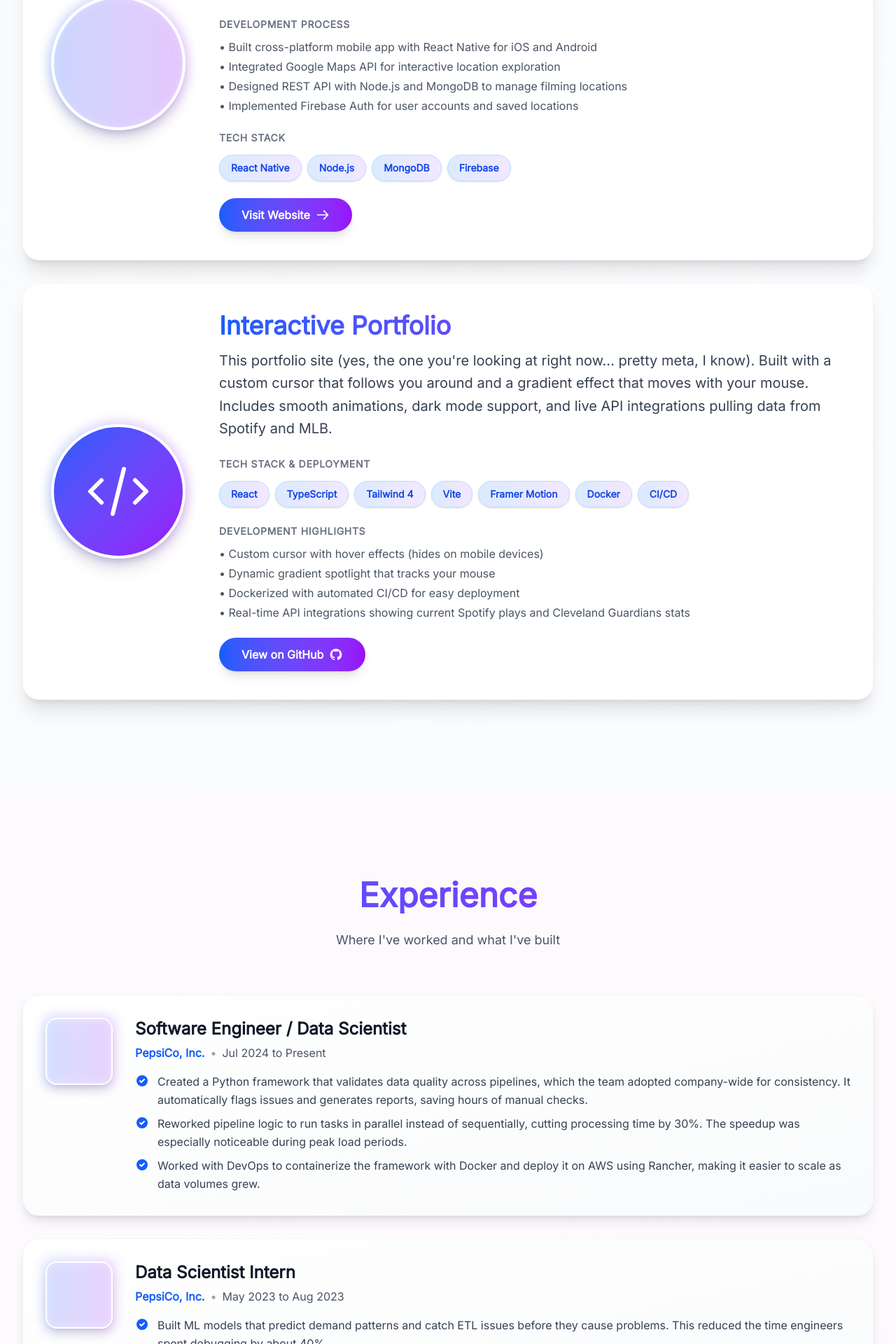
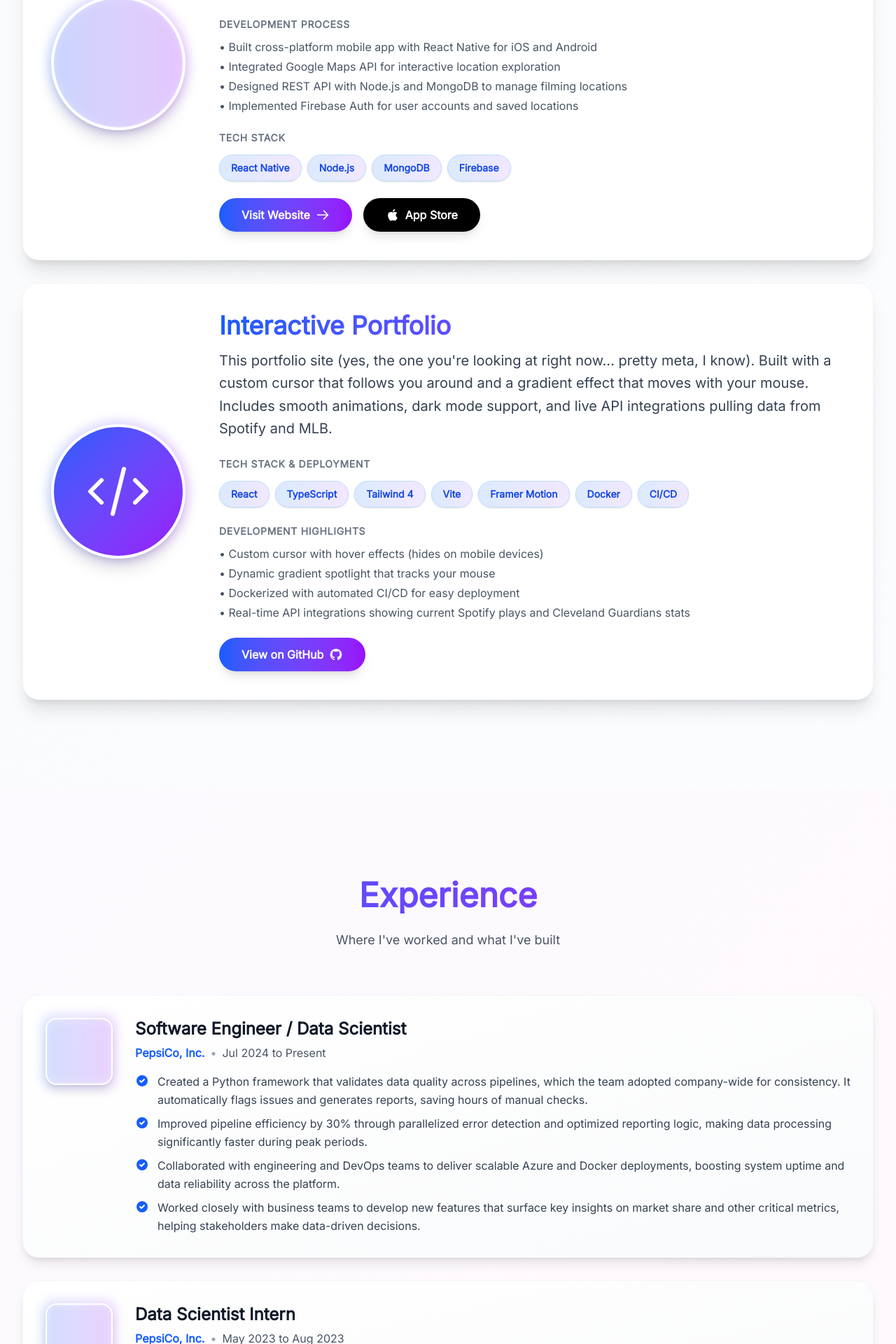
Before and after one commit to Mitchell-Hess/Portfolio, a React (Vite) app: page / in a window 1280 px wide. Shown: the part 2781-4701 px from the top of the page at 70% size. Built offline with nearby package versions, Linux system fonts and the light colour scheme; no server answers.

Commit message:
added app store link for scoutmaster

```diff
--- a/src/components/Experience.tsx
+++ b/src/components/Experience.tsx
@@ -9,8 +9,9 @@ export default function Experience() {
       period: "Jul 2024 to Present",
       details: [
         "Created a Python framework that validates data quality across pipelines, which the team adopted company-wide for consistency. It automatically flags issues and generates reports, saving hours of manual checks.",
-        "Reworked pipeline logic to run tasks in parallel instead of sequentially, cutting processing time by 30%. The speedup was especially noticeable during peak load periods.",
-        "Worked with DevOps to containerize the framework with Docker and deploy it on AWS using Rancher, making it easier to scale as data volumes grew.",
+        "Improved pipeline efficiency by 30% through parallelized error detection and optimized reporting logic, making data processing significantly faster during peak periods.",
+        "Collaborated with engineering and DevOps teams to deliver scalable Azure and Docker deployments, boosting system uptime and data reliability across the platform.",
+        "Worked closely with business teams to develop new features that surface key insights on market share and other critical metrics, helping stakeholders make data-driven decisions.",
       ],
     },
     {
--- a/src/components/Projects.tsx
+++ b/src/components/Projects.tsx
@@ -99,8 +99,8 @@ export default function Projects() {
                   </div>
                 </div>
 
-                {/* CTA Button */}
-                <div className="flex justify-center md:justify-start">
+                {/* CTA Buttons */}
+                <div className="flex flex-wrap justify-center md:justify-start gap-4">
                   <a
                     href="https://scoutmasterapp.com/"
                     target="_blank"
@@ -111,6 +111,17 @@ export default function Projects() {
                     <svg className="w-5 h-5" fill="none" stroke="currentColor" viewBox="0 0 24 24">
                       <path strokeLinecap="round" strokeLinejoin="round" strokeWidth={2} d="M14 5l7 7m0 0l-7 7m7-7H3" />
                     </svg>
+                  </a>
+                  <a
+                    href="https://apps.apple.com/us/app/scoutmaster-2025/id6748950919"
+                    target="_blank"
+                    rel="noopener noreferrer"
+                    className="inline-flex items-center gap-2 px-8 py-3 bg-black hover:bg-gray-900 dark:bg-white dark:hover:bg-gray-100 text-white dark:text-black rounded-full font-semibold shadow-lg hover:shadow-xl transform hover:scale-105 transition-all"
+                  >
+                    <svg className="w-5 h-5" fill="currentColor" viewBox="0 0 24 24">
+                      <path d="M18.71 19.5c-.83 1.24-1.71 2.45-3.05 2.47-1.34.03-1.77-.79-3.29-.79-1.53 0-2 .77-3.27.82-1.31.05-2.3-1.32-3.14-2.53C4.25 17 2.94 12.45 4.7 9.39c.87-1.52 2.43-2.48 4.12-2.51 1.28-.02 2.5.87 3.29.87.78 0 2.26-1.07 3.81-.91.65.03 2.47.26 3.64 1.98-.09.06-2.17 1.28-2.15 3.81.03 3.02 2.65 4.03 2.68 4.04-.03.07-.42 1.44-1.38 2.83M13 3.5c.73-.83 1.94-1.46 2.94-1.5.13 1.17-.34 2.35-1.04 3.19-.69.85-1.83 1.51-2.95 1.42-.15-1.15.41-2.35 1.05-3.11z"/>
+                    </svg>
+                    App Store
                   </a>
                 </div>
               </div>
```
